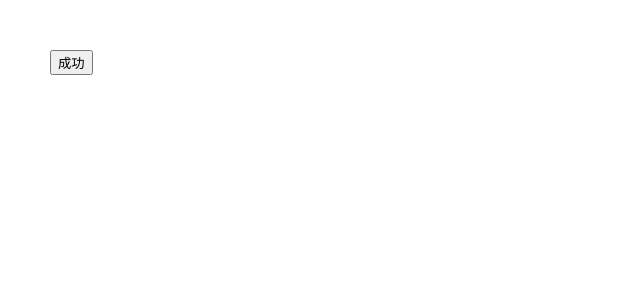
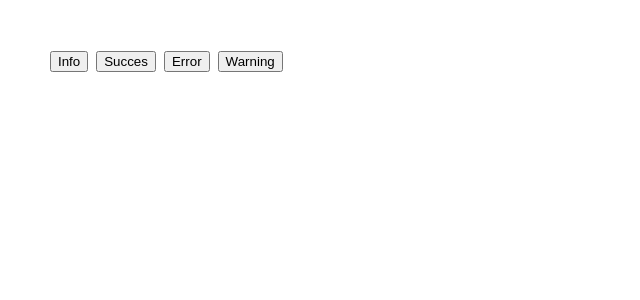
Before and after one commit to zjunbin1286/react-ui-design, a React (Create React App) app: page / in a window 1280 px wide. Shown: the top 300 px of the page, without its empty margins (0-640 px from the left). Built offline with nearby package versions, Linux system fonts and the light colour scheme; the HTML template or start-up script is replaced by a standard one.

Commit message:
feat: 全局消息提示组件增加四种基本类型

```diff
--- a/src/App.tsx
+++ b/src/App.tsx
@@ -4,33 +4,22 @@ import React, { useRef } from 'react';
 // import Calendar from './Calendar';
 // import dayjs from 'dayjs';
 
-// import { PlusOutlined, MailOutlined, UserOutlined } from './Icon/icons';
+import {
+  PlusOutlined,
+  MailOutlined,
+  UserOutlined,
+  SuccessMsg
+} from './Icon/icons';
 // import { createFromIconfont } from './Icon/createFrontIconfont';
 // const IconFont = createFromIconfont(
 //   '//at.alicdn.com/t/c/font_3836578_jrc58m0r5v.js'
 // );
 
-// import Space from './Space';
+import Space from './Space';
 // import { ConfigProvider } from './Space/ConfigProvider';
 
 import { ConfigProvider } from './Message/ConfigProvider';
 import { useMessage } from './Message/useMessage';
-
-function TestMessage() {
-  const message = useMessage();
-
-  return (
-    <button
-      onClick={() => {
-        message.add({
-          content: '✨ 更新数据成功！'
-        });
-      }}
-    >
-      成功
-    </button>
-  );
-}
 
 function App() {
   return (
@@ -76,4 +65,29 @@ function App() {
   );
 }
 
+// 测试全局消息提示组件
+function TestMessage() {
+  const message = useMessage();
+  const handleMsg = (type: any, content: string) => {
+    message.add({
+      type,
+      content
+    });
+  };
+  return (
+    <Space>
+      <button onClick={() => handleMsg('info', '一条普通的消息提示')}>
+        Info
+      </button>
+      <button onClick={() => handleMsg('success', '更新成功！')}>Succes</button>
+      <button onClick={() => handleMsg('error', '网络请求失败！')}>
+        Error
+      </button>
+      <button onClick={() => handleMsg('warning', '警告，该数据不可删除！')}>
+        Warning
+      </button>
+    </Space>
+  );
+}
+
 export default App;
--- /dev/null
+++ b/src/Icon/icons/ErrorMsg.tsx
@@ -0,0 +1,11 @@
+import { createIcon } from '../createIcon';
+
+// 失败
+const ErrorMsg = createIcon({
+  content: (
+    <>
+      <path d="M512 64c247.4 0 448 200.6 448 448S759.4 960 512 960 64 759.4 64 512 264.6 64 512 64zm127.98 274.82h-.04l-.08.06L512 466.75 384.14 338.88c-.04-.05-.06-.06-.08-.06a.12.12 0 00-.07 0c-.03 0-.05.01-.09.05l-45.02 45.02a.2.2 0 00-.05.09.12.12 0 000 .07v.02a.27.27 0 00.06.06L466.75 512 338.88 639.86c-.05.04-.06.06-.06.08a.12.12 0 000 .07c0 .03.01.05.05.09l45.02 45.02a.2.2 0 00.09.05.12.12 0 00.07 0c.02 0 .04-.01.08-.05L512 557.25l127.86 127.87c.04.04.06.05.08.05a.12.12 0 00.07 0c.03 0 .05-.01.09-.05l45.02-45.02a.2.2 0 00.05-.09.12.12 0 000-.07v-.02a.27.27 0 00-.05-.06L557.25 512l127.87-127.86c.04-.04.05-.06.05-.08a.12.12 0 000-.07c0-.03-.01-.05-.05-.09l-45.02-45.02a.2.2 0 00-.09-.05.12.12 0 00-.07 0z"></path>
+    </>
+  )
+});
+export default ErrorMsg;
--- /dev/null
+++ b/src/Icon/icons/InfoMsg.tsx
@@ -0,0 +1,11 @@
+import { createIcon } from '../createIcon';
+
+// 失败
+const InfoMsg = createIcon({
+  content: (
+    <>
+      <path d="M512 64C264.6 64 64 264.6 64 512s200.6 448 448 448 448-200.6 448-448S759.4 64 512 64zm32 664c0 4.4-3.6 8-8 8h-48c-4.4 0-8-3.6-8-8V456c0-4.4 3.6-8 8-8h48c4.4 0 8 3.6 8 8v272zm-32-344a48.01 48.01 0 010-96 48.01 48.01 0 010 96z"></path>
+    </>
+  )
+});
+export default InfoMsg;
--- /dev/null
+++ b/src/Icon/icons/SuccessMsg.tsx
@@ -0,0 +1,11 @@
+import { createIcon } from '../createIcon';
+
+// 成功
+const SuccessMsg = createIcon({
+  content: (
+    <>
+      <path d="M512 64C264.6 64 64 264.6 64 512s200.6 448 448 448 448-200.6 448-448S759.4 64 512 64zm193.5 301.7l-210.6 292a31.8 31.8 0 01-51.7 0L318.5 484.9c-3.8-5.3 0-12.7 6.5-12.7h46.9c10.2 0 19.9 4.9 25.9 13.3l71.2 98.8 157.2-218c6-8.3 15.6-13.3 25.9-13.3H699c6.5 0 10.3 7.4 6.5 12.7z"></path>
+    </>
+  )
+});
+export default SuccessMsg;
--- /dev/null
+++ b/src/Icon/icons/WarningMsg.tsx
@@ -0,0 +1,11 @@
+import { createIcon } from '../createIcon';
+
+// 警告
+const WarningMsg = createIcon({
+  content: (
+    <>
+      <path d="M512 64C264.6 64 64 264.6 64 512s200.6 448 448 448 448-200.6 448-448S759.4 64 512 64zm-32 232c0-4.4 3.6-8 8-8h48c4.4 0 8 3.6 8 8v272c0 4.4-3.6 8-8 8h-48c-4.4 0-8-3.6-8-8V296zm32 440a48.01 48.01 0 010-96 48.01 48.01 0 010 96z"></path>
+    </>
+  )
+});
+export default WarningMsg;
--- a/src/Icon/icons/index.ts
+++ b/src/Icon/icons/index.ts
@@ -1,5 +1,17 @@
 import PlusOutlined from './PlusOutlined';
 import MailOutlined from './MailOutlined';
 import UserOutlined from './UserOutlined';
+import SuccessMsg from './SuccessMsg';
+import ErrorMsg from './ErrorMsg';
+import WarningMsg from './WarningMsg';
+import InfoMsg from './InfoMsg';
 
-export { PlusOutlined, MailOutlined, UserOutlined };
+export {
+  PlusOutlined,
+  MailOutlined,
+  UserOutlined,
+  SuccessMsg,
+  ErrorMsg,
+  WarningMsg,
+  InfoMsg
+};
--- a/src/Message/index.scss
+++ b/src/Message/index.scss
@@ -44,6 +44,8 @@
 }
 
 .message-item {
+  display: flex;
+  align-items: center;
   margin-bottom: 12px;
   padding: 9px 12px;
   font-size: 14px;
@@ -52,3 +54,8 @@
   border-radius: 8px;
   pointer-events: all;
 }
+
+.message-icon {
+  font-size: 20px;
+  margin-right: 7px;
+}
--- a/src/Message/index.tsx
+++ b/src/Message/index.tsx
@@ -1,14 +1,7 @@
-import {
-  CSSProperties,
-  FC,
-  ReactNode,
-  forwardRef,
-  useEffect,
-  useImperativeHandle,
-  useMemo
-} from 'react';
-import useStore, { MessageList } from './useStore';
+import { CSSProperties, FC, ReactNode, forwardRef, useMemo } from 'react';
+import useStore from './useStore';
 import { CSSTransition, TransitionGroup } from 'react-transition-group';
+import { SuccessMsg, ErrorMsg, WarningMsg, InfoMsg } from '../Icon/icons';
 
 import './index.scss';
 import { createPortal } from 'react-dom';
@@ -24,7 +17,16 @@ export interface MessageProps {
   onClose?: (...args: any) => void;
   id?: number;
   position?: Position;
+  icon?: ReactNode | string;
+  type?: 'success' | 'error' | 'warning' | 'info';
 }
+
+const msgType = {
+  success: <SuccessMsg color="#52c41a" fontSize={18} />,
+  error: <ErrorMsg color="#ff4d4f" fontSize={18} />,
+  warning: <WarningMsg color="#faad14" fontSize={18} />,
+  info: <InfoMsg color="#1677ff" fontSize={18} />
+};
 
 const MessageItem: FC<MessageProps> = (item) => {
   const { onMouseEnter, onMouseLeave } = useTimer({
@@ -39,6 +41,8 @@ const MessageItem: FC<MessageProps> = (item) => {
       onMouseEnter={onMouseEnter}
       onMouseLeave={onMouseLeave}
     >
+      {item.icon && item.icon}
+      {item.type && msgType[item.type]}&nbsp;&nbsp;
       {item.content}
     </div>
   );
```
